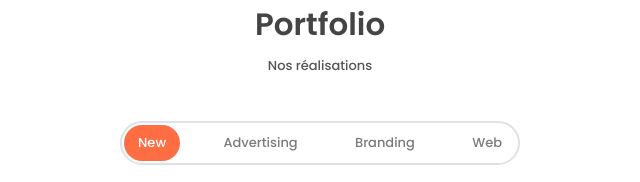
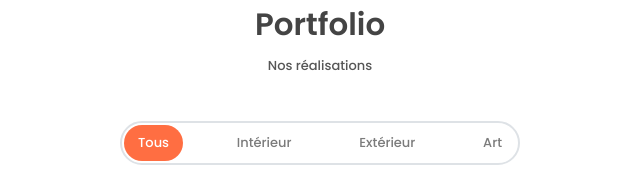
Before and after one commit to decoartcreations/decoartcreations.github.io, a plain HTML site: page index.html in a window 1280 px wide. Shown: the part 2020-2202 px from the top of the page, 320-960 px from the left. Drawn offline with Linux system fonts and the light colour scheme.

Commit message:
Add files via upload

```diff
--- a/index.html
+++ b/index.html
@@ -140,16 +140,16 @@
             <h6 class="section-subtitle mb-5 text-center">Nos réalisations </h6>
             <div class="filters">
                 <a href="#" data-filter=".new" class="active">
-                    New
+                    Tous
                 </a>
                 <a href="#" data-filter=".advertising">
-                    Advertising
+                    Intérieur
                 </a>
                 <a href="#" data-filter=".branding">
-                    Branding
+                    Extérieur
                 </a>
                 <a href="#" data-filter=".web">
-                    Web
+                    Art
                 </a>
             </div>
             <div class="portfolio-container">
```
